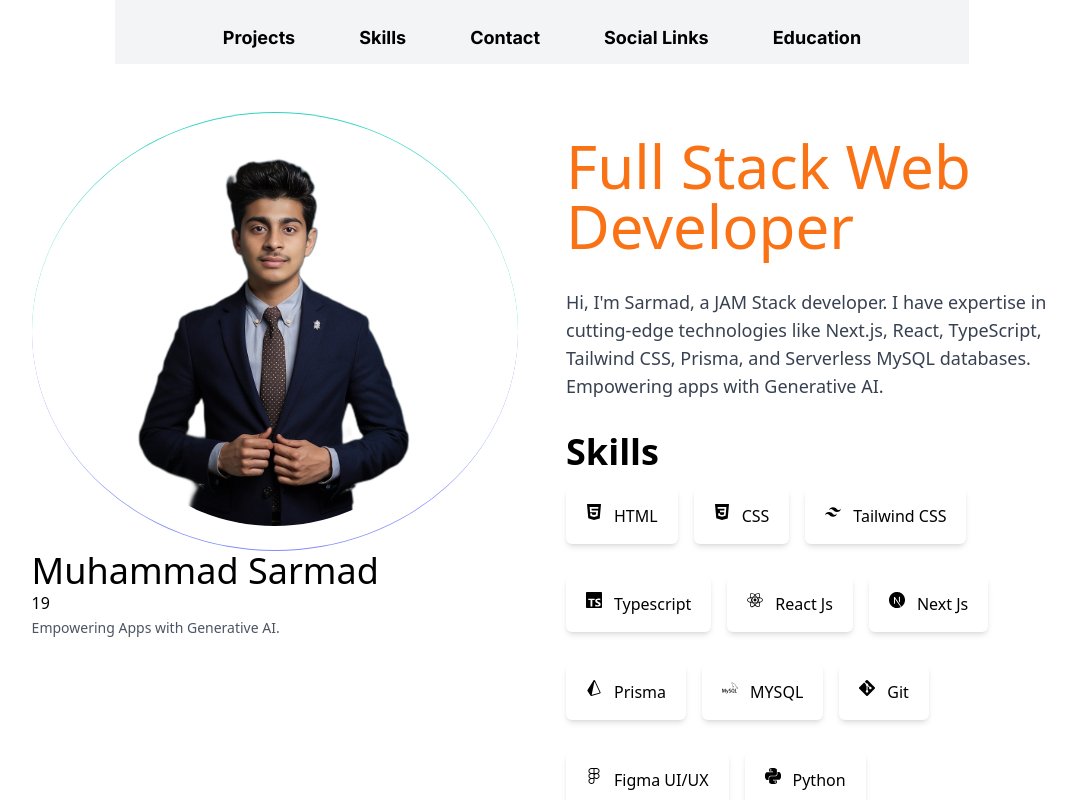
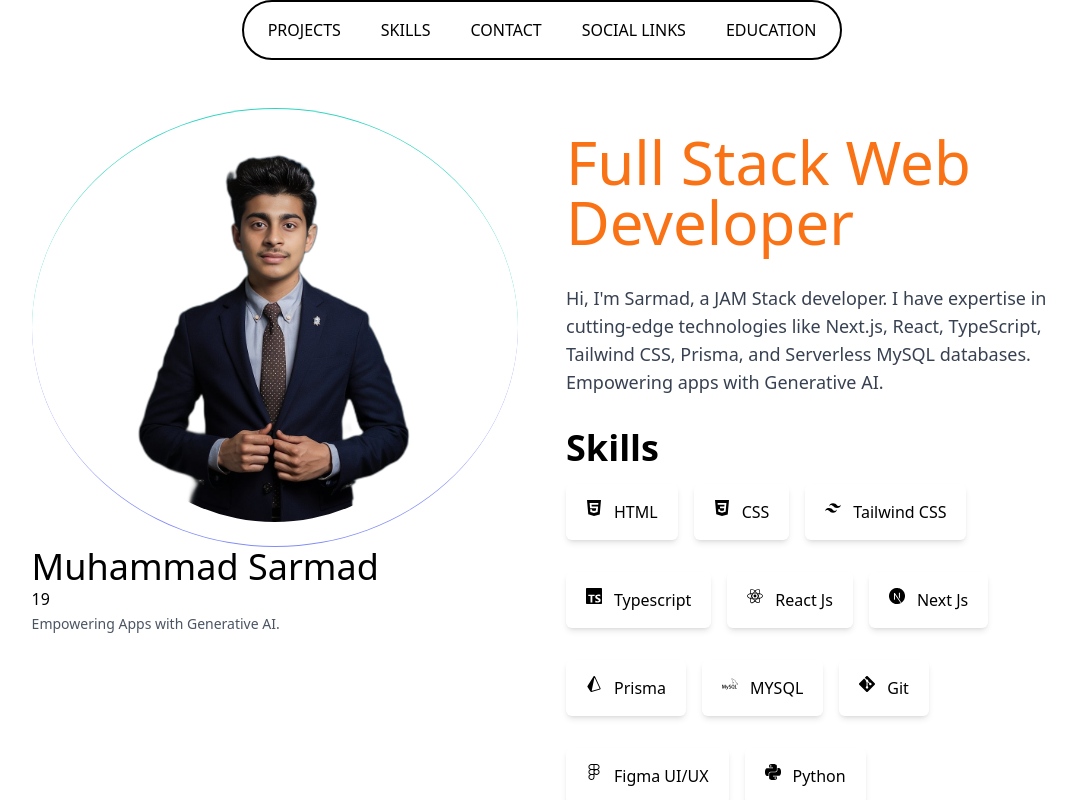
Before and after one commit to Sarmad426/Portfolio-Template, a Next.js app: page / in a window 1280 px wide. Shown: the top 800 px of the page, without its empty margins (98-1174 px from the left). Built offline with nearby package versions, Linux system fonts and the light colour scheme.

Commit message:
Added animated navbar

```diff
--- a/src/components/navbar.tsx
+++ b/src/components/navbar.tsx
@@ -1,8 +1,8 @@
-import React from "react";
-import { Inter } from "next/font/google";
+"use client";
 
-const inter = Inter({ subsets: ["latin"] });
-const Navbar = () => {
+import React, { Dispatch, SetStateAction, useRef, useState } from "react";
+import { motion } from "framer-motion";
+
 const links = [
   {
     label: "Projects",
@@ -25,21 +25,90 @@
     url: "#education",
   },
 ];
+
+export const Navbar = () => {
   return (
-    <nav className="lg:flex lg:w-2/3 lg:mx-auto md:flex hidden items-center justify-center space-x-16 bg-gray-100 dark:bg-secondaryColor dark:text-white py-3 text-lg font-bold pt-6">
-      {links.map((link) => {
-        return (
-          <a
-            key={link.label}
-            href={link.url}
-            className={`${inter.className} hover:underline`}
-          >
-            {link.label}
-          </a>
-        );
-      })}
-    </nav>
+    <div className="">
+      <SlideTabs />
+    </div>
   );
 };
 
-export default Navbar;
+const SlideTabs = () => {
+  const [position, setPosition] = useState<Position>({
+    left: 0,
+    width: 0,
+    opacity: 0,
+  });
+
+  return (
+    <ul
+      onMouseLeave={() => {
+        setPosition((pv) => ({
+          ...pv,
+          opacity: 0,
+        }));
+      }}
+      className="relative mx-auto flex w-fit rounded-full border-2 border-black bg-white p-1"
+    >
+      {/* <Tab setPosition={setPosition}>Home</Tab>
+      <Tab setPosition={setPosition}>Pricing</Tab>
+      <Tab setPosition={setPosition}>Features</Tab>
+      <Tab setPosition={setPosition}>Docs</Tab>
+      <Tab setPosition={setPosition}>Blog</Tab> */}
+      {links.map((link) => (
+        <Tab key={link.url} setPosition={setPosition}>
+          {link.label}
+        </Tab>
+      ))}
+      <Cursor position={position} />
+    </ul>
+  );
+};
+
+const Tab = ({
+  children,
+  setPosition,
+}: {
+  children: string;
+  setPosition: Dispatch<SetStateAction<Position>>;
+}) => {
+  const ref = useRef<null | HTMLLIElement>(null);
+
+  return (
+    <li
+      ref={ref}
+      onMouseEnter={() => {
+        if (!ref?.current) return;
+
+        const { width } = ref.current.getBoundingClientRect();
+
+        setPosition({
+          left: ref.current.offsetLeft,
+          width,
+          opacity: 1,
+        });
+      }}
+      className="relative z-10 block cursor-pointer px-3 py-1.5 text-xs uppercase text-white mix-blend-difference md:px-5 md:py-3 md:text-base"
+    >
+      {children}
+    </li>
+  );
+};
+
+const Cursor = ({ position }: { position: Position }) => {
+  return (
+    <motion.li
+      animate={{
+        ...position,
+      }}
+      className="absolute z-0 h-7 rounded-full bg-black md:h-12"
+    />
+  );
+};
+
+type Position = {
+  left: number;
+  width: number;
+  opacity: number;
+};
```
Also changed, not shown: src/app/layout.tsx (+2 -5 lines). Lines whose indentation alone changed are shown as unchanged.
